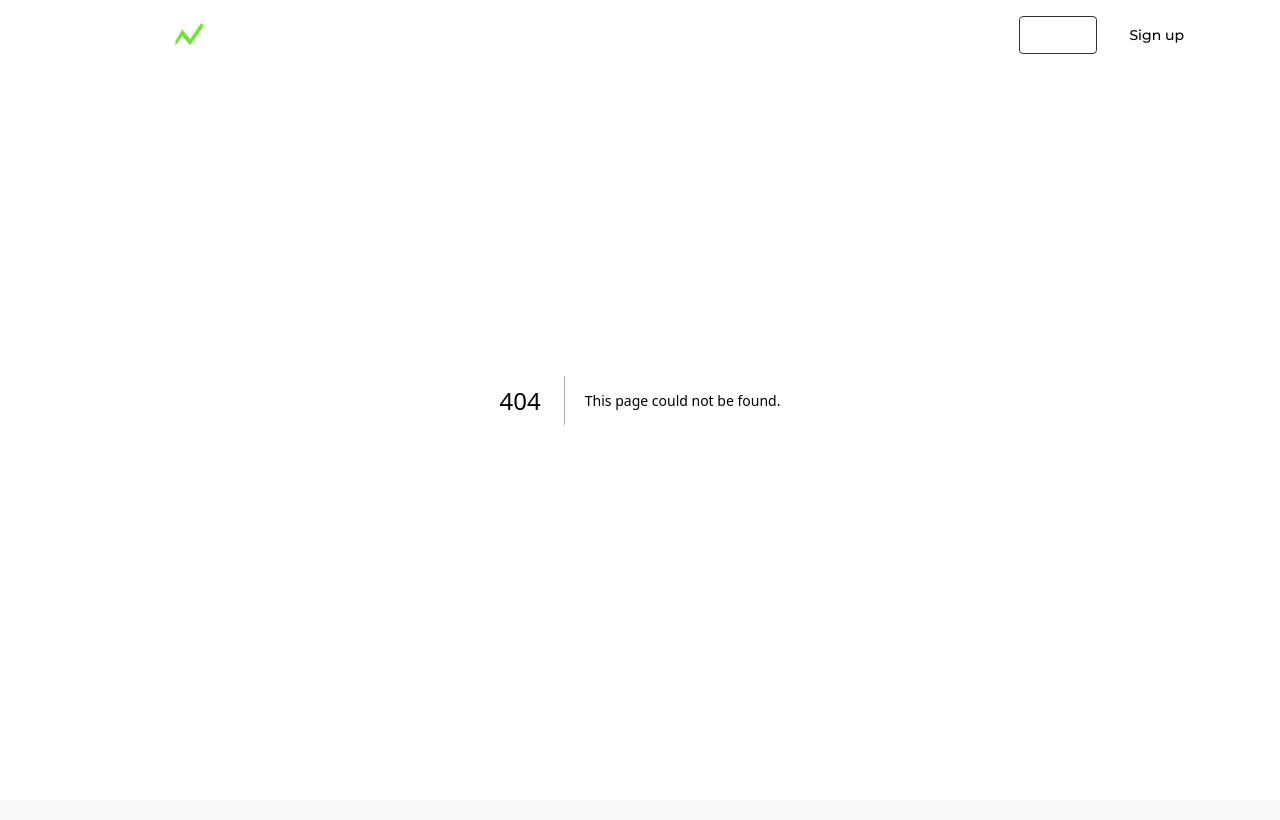
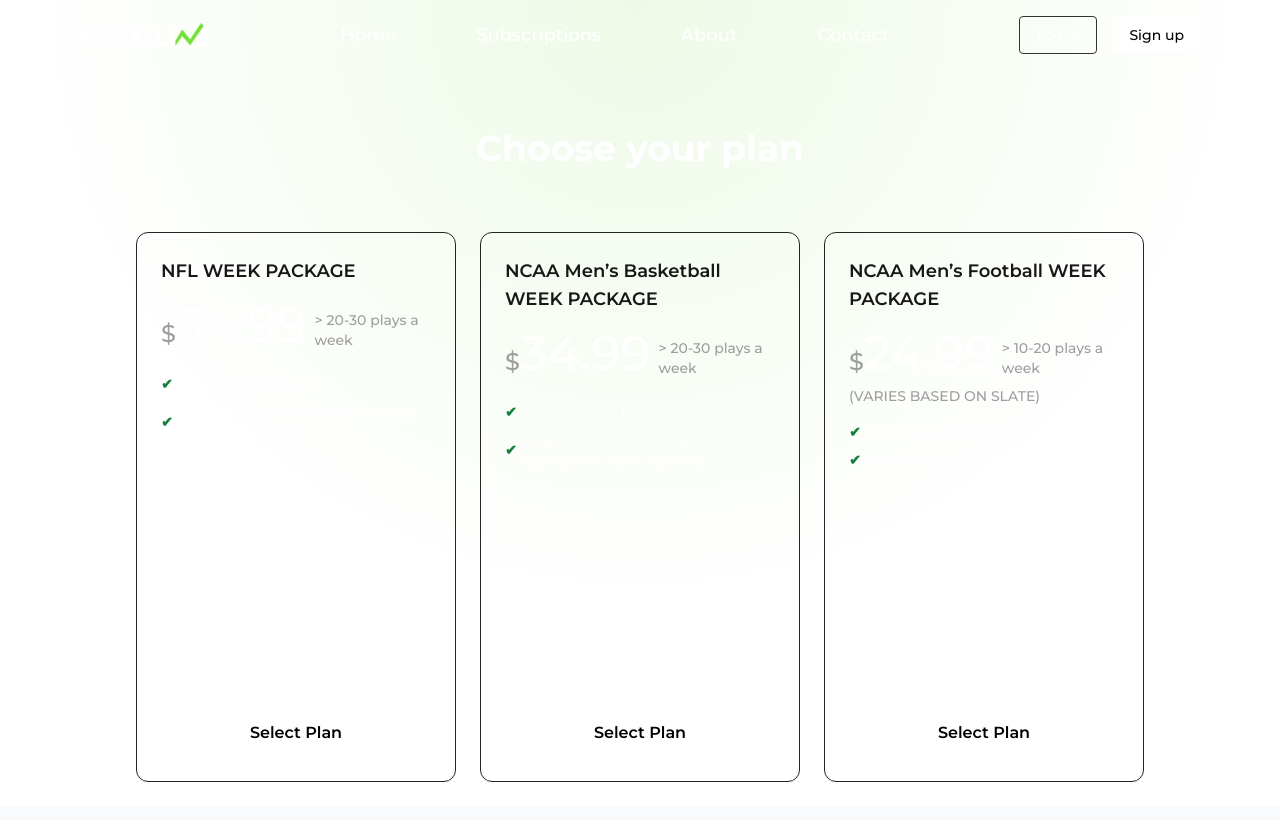
Before and after one commit to glaciercodeio/BeatTheLine-WebApp, a Next.js app: page /subscriptions in a window 1280 px wide. Before the commit this address had no page. Shown: the top 820 px of the page. Built offline with nearby package versions, Linux system fonts and the light colour scheme.

Commit message:
Adds subscriptions component

```diff
--- a/src/app/components/ui/Footer.jsx
+++ b/src/app/components/ui/Footer.jsx
@@ -14,7 +14,7 @@ export default function Footer() {
                 <div className="flex gap-4 mt-4 sm:mt-0">
                     {/* YouTube icon */}
                     <a
-                        href="https://youtube.com"
+                        href="https://www.youtube.com/@Beattheline"
                         target="_blank"
                         rel="noopener noreferrer"
                         className="hover:text-white transition-colors"
@@ -24,7 +24,7 @@ export default function Footer() {
 
                     {/* Discord icon */}
                     <a
-                        href="https://discord.com"
+                        href="https://discord.gg/RBvpphmxTq"
                         target="_blank"
                         rel="noopener noreferrer"
                         className="hover:text-white transition-colors"
--- a/src/app/page.js
+++ b/src/app/page.jsx
@@ -3,6 +3,7 @@ import Image from "next/image";
 import { useState, useEffect } from "react";
 import { FaFacebookF, FaTwitter, FaInstagram, FaBasketballBall, FaArrowRight, FaCircle, FaEnvelope, FaInfoCircle, FaHome, FaYoutube, FaDiscord } from 'react-icons/fa';
 import Comments from '@/app/components/features/comments/CommenList';
+import Link from "next/link";
 
 export default function Home() {
   const [isScrolled, setIsScrolled] = useState(false);
@@ -56,9 +57,11 @@ export default function Home() {
               Learn More
             </button>
 
-            <button className="bg-[#72D53C] text-white px-6 py-2 rounded-md hover:bg-[#66c038] transition-colors">
-              Get Started
-            </button>
+            <Link href="/subscriptions">
+              <button className="bg-[#72D53C] text-white px-6 py-2 rounded-md hover:bg-[#66c038] transition-colors">
+                Get Started
+              </button>
+            </Link>
           </div>
 
           {/* Social media */}
@@ -77,7 +80,7 @@ export default function Home() {
             </a> */}
             {/* YouTube icon */}
             <a
-              href="https://youtube.com"
+              href="https://www.youtube.com/@Beattheline"
               target="_blank"
               rel="noopener noreferrer"
               className="hover:text-white transition-colors"
@@ -87,7 +90,7 @@ export default function Home() {
 
             {/* Discord icon */}
             <a
-              href="https://discord.com"
+              href="https://discord.gg/RBvpphmxTq"
               target="_blank"
               rel="noopener noreferrer"
               className="hover:text-white transition-colors"
--- /dev/null
+++ b/src/app/subscriptions/page.jsx
@@ -0,0 +1,79 @@
+import React from "react";
+
+const plans = [
+    {
+        title: "NFL WEEK PACKAGE ",
+        price: "34.99",
+        description: "> 20-30 plays a week",
+        features: ["Mainly player props", "Include derivatives main markets (lower limit bets)"],
+    },
+    {
+        title: "NCAA Men’s Basketball WEEK PACKAGE ",
+        price: "34.99",
+        description: "> 20-30 plays a week",
+        features: ["Mainly player props", "One main market a day + derivatives main markets"],
+    },
+    {
+        title: "NCAA Men’s Football WEEK PACKAGE ",
+        price: "24.99",
+        description: "> 10-20 plays a week",
+        note: "(VARIES BASED ON SLATE)",
+        features: ["Mainly player props", "Include derivatives main markets"],
+    },
+];
+
+export default function Subscriptions() {
+    return (
+        <div
+            className="min-h-screen flex flex-col bg-white relative "
+            style={{
+                background: `radial-gradient(circle at top, rgba(114, 213, 60, 0.12) 0%, rgba(255, 255, 255, 0) 60%)`,
+            }}>
+
+            <h3 className="text-4xl font-bold text-center mt-32 text-ellipsis text-white">
+                Choose your plan
+            </h3>
+
+            <div className="flex-grow flex flex-wrap justify-center gap-6 p-6 w-full max-w-6xl mx-auto mt-10 items-start">
+                {plans.map((plan, index) => (
+                    <div
+                        key={index}
+                        className="w-full sm:w-80 rounded-xl p-6 border border-[#252525] hover:border-green-700 transition duration-300 flex flex-col"
+                        style={{ minHeight: "550px", maxHeight: "550px", overflow: "hidden" }}>
+                        <div className="pb-4">
+                            <h3
+                                className="text-lg font-semibold text-lefttext-white">
+                                {plan.title}
+                            </h3>
+                        </div>
+
+                        <div className="mb-4">
+                            <div className="flex items-end gap-2">
+                                <p className="text-5xl font-medium text-left text-white">
+                                    <span className="text-2xl font-medium text-[#9e9e9e]">$</span>
+                                    {plan.price}
+                                </p>
+
+                                <p className="text-sm font-medium text-[#9e9e9e]">{plan.description}</p>
+                            </div>
+
+                            <p className="text-sm mt-2 font-medium text-[#9e9e9e]">{plan.note}</p>
+                        </div>
+
+                        <ul className="mb-6 space-y-2 text-sm text-white overflow-hidden">
+                            {plan.features.map((feature, i) => (
+                                <li key={i} className="flex items-center gap-2">
+                                    <span className="text-green-700 font-bold">✔</span> {feature}
+                                </li>
+                            ))}
+                        </ul>
+
+                        <button className="w-full py-3 px-4 rounded-md font-semibold transition bg-white text-black hover:bg-green-700 hover:text-white mt-auto">
+                            Select Plan
+                        </button>
+                    </div>
+                ))}
+            </div>
+        </div >
+    );
+}
```
Also changed, not shown: src/app/layout.jsx (renamed from src/app/layout.js).
